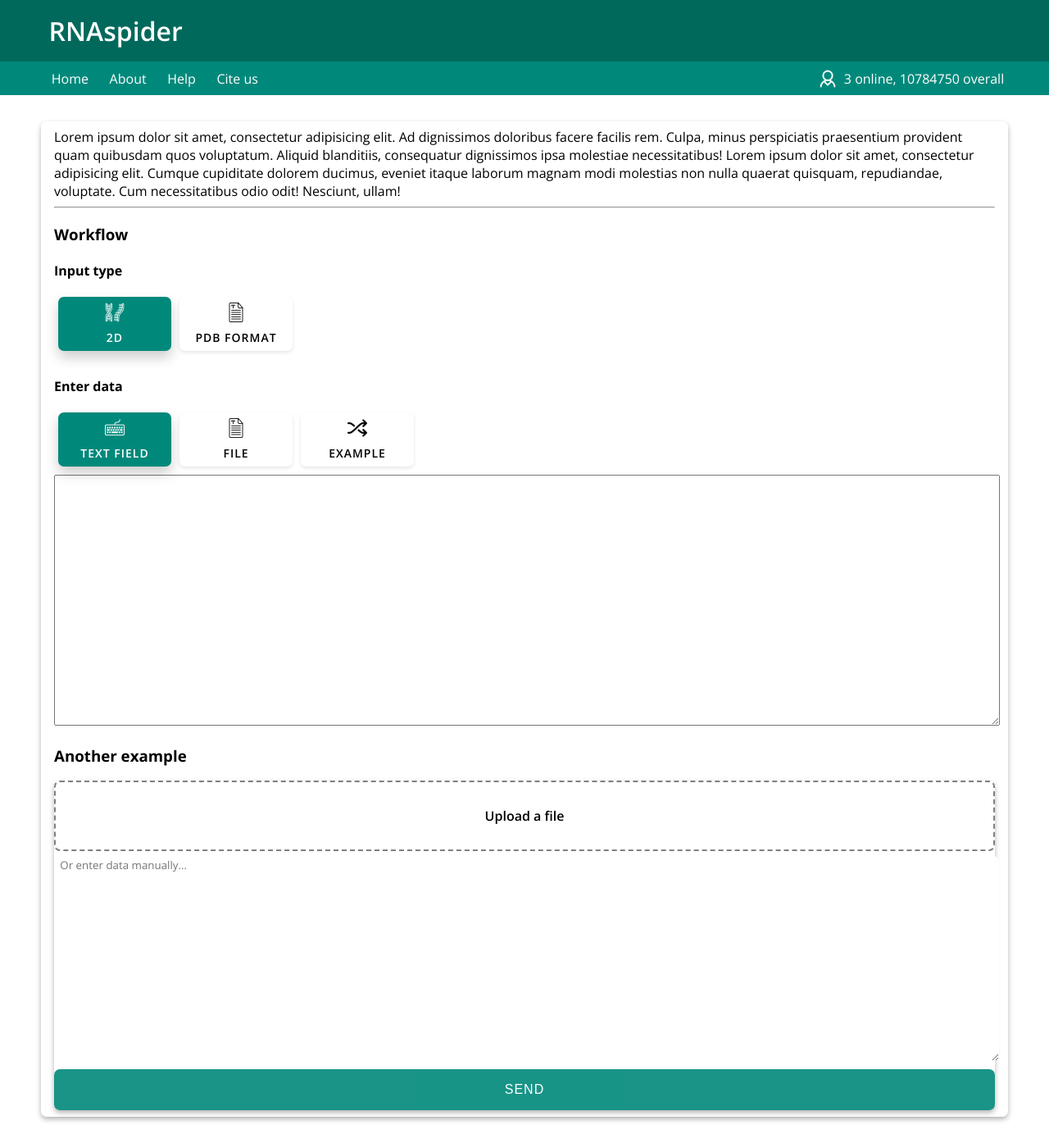
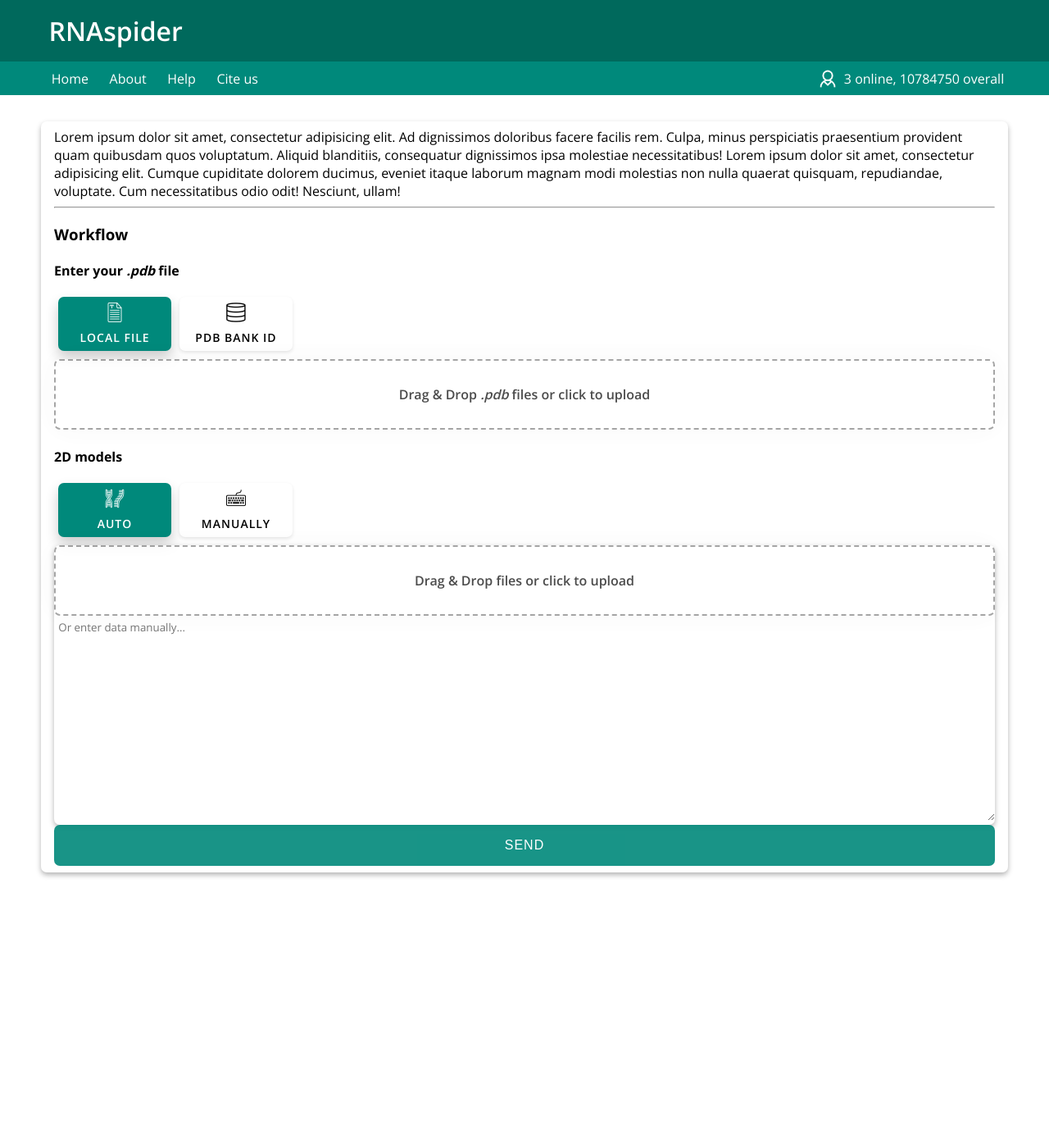
Before and after one commit to daniktl/example-rnaspider-ui, a Flask app: page / in a window 1280 px wide. Shown: the whole page at 82% size. After the commit the page ends 1070 px from the top, so only its background shows below. Run offline with Flask 2, Linux system fonts and the light colour scheme; some libraries are stand-ins or nearby versions.

Commit message:
drag & drop

```diff
--- a/static/actions.js
+++ b/static/actions.js
@@ -0,0 +1,104 @@
+window.onload = function () {
+
+    var dropRegions = document.getElementsByClassName("drop-region");
+
+
+// open file selector when clicked on the drop region
+
+    for (let i=0; i < dropRegions.length; i++) {
+
+        let dropRegion = dropRegions[i];
+
+        let input_field = dropRegion.querySelector("input")
+        dropRegion.addEventListener('click', function () {
+            input_field.click();
+        });
+
+        input_field.addEventListener("change", function () {
+            let files = input_field.files;
+            handleFiles(files, dropRegion);
+        });
+
+        dropRegion.addEventListener('dragenter', preventDefault, false);
+        dropRegion.addEventListener('dragleave', dragLeaveCustom, false);
+        dropRegion.addEventListener('dragover', dragEnterCustom, false);
+        dropRegion.addEventListener('drop', handleDrop, false);
+    }
+
+
+}
+
+function preventDefault(e) {
+    e.preventDefault();
+    e.stopPropagation();
+}
+
+function dragEnterCustom(e) {
+    preventDefault(e);
+    let target = e.target;
+    target.classList.add("drag-enter");
+    let text = target.querySelector(".drop-message")
+    text.innerHTML = "Drop to upload";
+}
+
+function dragLeaveCustom(e) {
+    preventDefault(e);
+    let target = e.target;
+    target.classList.remove("drag-enter");
+    let text = target.querySelector(".drop-message")
+    text.innerHTML = "Drag & Drop images or click to upload";
+}
+
+
+function handleDrop(e) {
+    preventDefault(e);
+    var dt = e.dataTransfer,
+        files = dt.files, field = e.target;
+
+    if (files.length) {
+
+        handleFiles(files, field);
+
+    } else {
+
+        alert("Wrong file type. Try again")
+
+    }
+
+}
+
+
+function handleFiles(files, field) {
+    let files_list_field = field.querySelector(".drop-list")
+    for (var i = 0, len = files.length; i < len; i++) {
+        if (validateFile(files[i])){
+            let list_item = document.createElement("div")
+            console.log(files[i])
+            list_item.innerHTML = files[i].name;
+            files_list_field.appendChild(list_item);
+        } else {
+
+        }
+    }
+    let message_field = field.querySelector(".drop-message");
+    message_field.innerHTML = files.length.toString() + " file(-s) selected";
+}
+
+function validateFile(input_file) {
+    // check the type
+    // var validTypes = ['.pdb'];
+    // if (validTypes.indexOf(input_file.type) === -1) {
+    //     alert("Invalid File Type");
+    //     return false;
+    // }
+
+    // check the size
+    let maxSizeInBytes = 10e7; // 100MB
+    if (input_file.size > maxSizeInBytes) {
+        alert("File is too large");
+        return false;
+    }
+
+    return true;
+
+}
--- a/static/style.css
+++ b/static/style.css
@@ -5,6 +5,10 @@ body {
   display: flex;
   flex-direction: column;
   align-items: center;
+}
+
+.italic {
+  font-style: italic;
 }
 
 .nav-wrapper {
@@ -34,6 +38,7 @@ body {
   -webkit-box-shadow: 0px 3px 6px 0px rgba(0, 0, 0, 0.3);
   -moz-box-shadow: 0px 3px 6px 0px rgba(0, 0, 0, 0.3);
   box-shadow: 0px 3px 6px 0px rgba(0, 0, 0, 0.3);
+  border-radius: 7px;
 }
 
 .nav-menu-outer {
@@ -133,6 +138,10 @@ body {
 
 .icon-shuffle {
   background-image: url("shuffle.png");
+}
+
+.icon-db {
+  background-image: url("database.png");
 }
 
 .icon-inverted {
@@ -263,15 +272,11 @@ textarea.block {
   box-sizing: border-box;
   border: 0;
   min-height: 250px;
-  margin: 0.4em;
+  padding: 0.4em;
   font-family: "Open Sans", sans-serif;
 }
 
-.home-textarea-file-wrapper {
-  border-radius: 7px;
-  width: 100%;
-}
-.home-textarea-file-wrapper button {
+form button {
   background-color: #00897b;
   font-size: 1em;
   color: white;
@@ -285,8 +290,52 @@ textarea.block {
   opacity: 0.9;
   transition: 300ms ease-in-out;
 }
-.home-textarea-file-wrapper button:hover {
+form button:hover {
   opacity: 1;
 }
 
+.drop-region {
+  position: relative;
+  background-color: #fff;
+  border-radius: 7px;
+  box-shadow: 0 0 35px rgba(0, 0, 0, 0.05);
+  width: 100%;
+  box-sizing: border-box;
+  padding: 30px;
+  text-align: center;
+  cursor: pointer;
+  transition: 0.3s;
+  font-weight: 600;
+  opacity: 0.7;
+  border: 2px dashed grey;
+}
+
+.drop-region:after {
+  content: " ";
+  position: absolute;
+  top: 0;
+  left: 0;
+  height: 100%;
+  width: 100%;
+}
+
+.drop-region:hover {
+  opacity: 1;
+  box-shadow: 0 0 45px rgba(0, 0, 0, 0.1);
+}
+
+.drop-list {
+  text-align: left;
+}
+.drop-list div:before {
+  content: " ";
+  width: 20px;
+  height: 20px;
+  display: inline-block;
+  background-size: contain;
+  background-image: url(file.png);
+  vertical-align: sub;
+  margin-right: 3px;
+}
+
 /*# sourceMappingURL=style.css.map */
--- a/static/style.scss
+++ b/static/style.scss
@@ -7,6 +7,10 @@ body {
   display: flex;
   flex-direction: column;
   align-items: center;
+}
+
+.italic {
+  font-style: italic;
 }
 
 $basic_roundness: 7px;
@@ -41,6 +45,7 @@ $secondary_accent_color: #00897b;
   -webkit-box-shadow: 0px 3px 6px 0px rgba(0, 0, 0, 0.3);
   -moz-box-shadow: 0px 3px 6px 0px rgba(0, 0, 0, 0.3);
   box-shadow: 0px 3px 6px 0px rgba(0, 0, 0, 0.3);
+  border-radius: $basic_roundness;
 }
 
 .nav-menu-outer {
@@ -149,6 +154,10 @@ $secondary_accent_color: #00897b;
   background-image: url("shuffle.png");
 }
 
+.icon-db {
+  background-image: url("database.png");
+}
+
 .icon-inverted {
   filter: invert(1);
 }
@@ -253,7 +262,7 @@ h5 {
   box-shadow: 0 8px 16px 0 rgba(0, 0, 0, 0.2);
 }
 
-.checkbox-option + label span{
+.checkbox-option + label span {
   height: 24px;
   width: 24px;
   background-size: cover;
@@ -281,16 +290,11 @@ textarea.block {
   box-sizing: border-box;
   border: 0;
   min-height: 250px;
-  margin: .4em;
+  padding: .4em;
   font-family: "Open Sans", sans-serif;
 }
 
-.home-textarea-file-wrapper {
-  //border: 1px solid grey;
-  //background-color: rgba($secondary_accent_color, .3);
-  //padding: .3em;
-  border-radius: $basic_roundness;
-  width: 100%;
+form {
 
   button {
     background-color: $secondary_accent_color;
@@ -311,3 +315,49 @@ textarea.block {
     opacity: 1;
   }
 }
+
+
+.drop-region {
+  position: relative;
+  background-color: #fff;
+  border-radius: $basic_roundness;
+  box-shadow: 0 0 35px rgba(0, 0, 0, 0.05);
+  width: 100%;
+  box-sizing: border-box;
+  padding: 30px;
+  text-align: center;
+  cursor: pointer;
+  transition: .3s;
+  font-weight: 600;
+  opacity: .7;
+  border: 2px dashed grey;
+}
+
+.drop-region:after {
+  content: " ";
+  position: absolute;
+  top: 0;
+  left: 0;
+  height: 100%;
+  width: 100%;
+}
+
+.drop-region:hover {
+  opacity: 1;
+  box-shadow: 0 0 45px rgba(0, 0, 0, 0.1);
+}
+
+.drop-list {
+  text-align: left;
+
+  div:before {
+    content: " ";
+    width: 20px;
+    height: 20px;
+    display: inline-block;
+    background-size: contain;
+    background-image: url(file.png);
+    vertical-align: sub;
+    margin-right: 3px;
+  }
+}
--- a/templates/home.html
+++ b/templates/home.html
@@ -13,51 +13,67 @@
 
     <form>
         <div class="input-group">
-            <h4>Input type</h4>
+            <h4>Enter your <span class="italic">.pdb</span> file</h4>
             <div class="input-group-flex">
-                <input id="type-2d" class="checkbox-option" type="radio" name="type" value="2d" checked>
-                <label for="type-2d">
-                    <span class="icon-rna"></span>
-                    2D
+                <input id="source-file" class="checkbox-option" type="radio" name="source" value="file" checked>
+                <label for="source-file">
+                    <span class="icon-file"></span>
+                    Local file
                 </label>
-                <input id="type-pdb" class="checkbox-option" type="radio" name="type" value="pdb">
-                <label for="type-pdb">
-                    <span class="icon-file"></span>
-                    PDB format
+                <input id="source-bank" class="checkbox-option" type="radio" name="source" value="bank">
+                <label for="source-bank">
+                    <span class="icon-db"></span>
+                    PDB bank ID
                 </label>
             </div>
         </div>
+
+        <div class="drop-region">
+            <div class="drop-message">
+                Drag & Drop <span class="italic">.pdb</span> files or click to upload
+            </div>
+            <div class="drop-list">
+
+            </div>
+            <input type="file" name="data-file" hidden multiple>
+            {#            <input type="file" hidden accept=".pdb">#}
+
+        </div>
+
         <div class="input-group">
-            <h4>Enter data</h4>
+            <h4>2D models</h4>
             <div class="input-group-flex">
-                <input id="input-text" class="checkbox-option" type="radio" name="input" value="text-field" checked>
-                <label for="input-text">
+                <input id="2d-rnapdbee" class="checkbox-option" type="radio" name="2d" value="rnapdbee" checked>
+                <label for="2d-rnapdbee">
+                    <span class="icon-rna"></span>
+                    Auto
+                </label>
+                <input id="2d-input" class="checkbox-option" type="radio" name="2d" value="input">
+                <label for="2d-input">
                     <span class="icon-keyboard"></span>
-                    Text field
-                </label>
-                <input id="input-file" class="checkbox-option" type="radio" name="input" value="file">
-                <label for="input-file">
-                    <span class="icon-file"></span>
-                    File
-                </label>
-                <input id="input-example" class="checkbox-option" type="radio" name="input" value="example">
-                <label for="input-example">
-                    <span class="icon-shuffle"></span>
-                    Example
+                    Manually
                 </label>
             </div>
         </div>
-        <textarea name="" id="" class="block"></textarea>
-    </form>
+        <div class="input-group shadow">
 
-    <h3>Another example</h3>
-    <form class="home-textarea-file-wrapper shadow">
+            <div class="drop-region">
+                <div class="drop-message">
+                    Drag & Drop files or click to upload
+                </div>
+                <div class="drop-list">
 
-        <input id="home-input" class="home-input">
-        <label class="label-home-input" for="home-input">Upload a file</label>
-        <textarea id="home-textarea" class="home-textarea" placeholder="Or enter data manually..."></textarea>
+                </div>
+                <input type="file" name="data-file" hidden multiple>
+                {#            <input type="file" hidden accept=".pdb">#}
+
+            </div>
+            <textarea id="home-textarea" class="home-textarea" placeholder="Or enter data manually..."></textarea>
+
+        </div>
         <button type="submit">Send</button>
     </form>
 
 
+
 {% endblock %}
```
Also changed, not shown: static/database.png (added), 1 other file.
